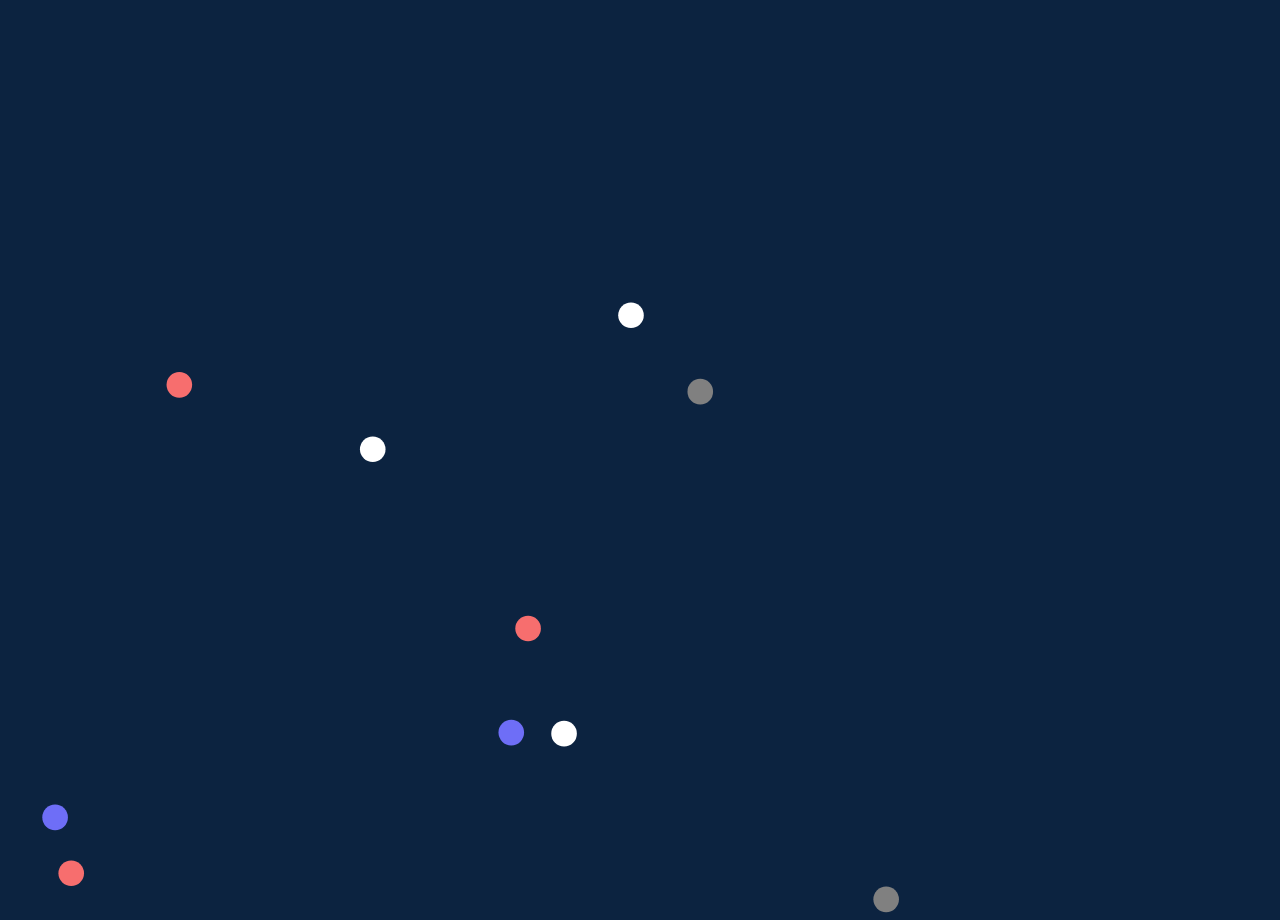
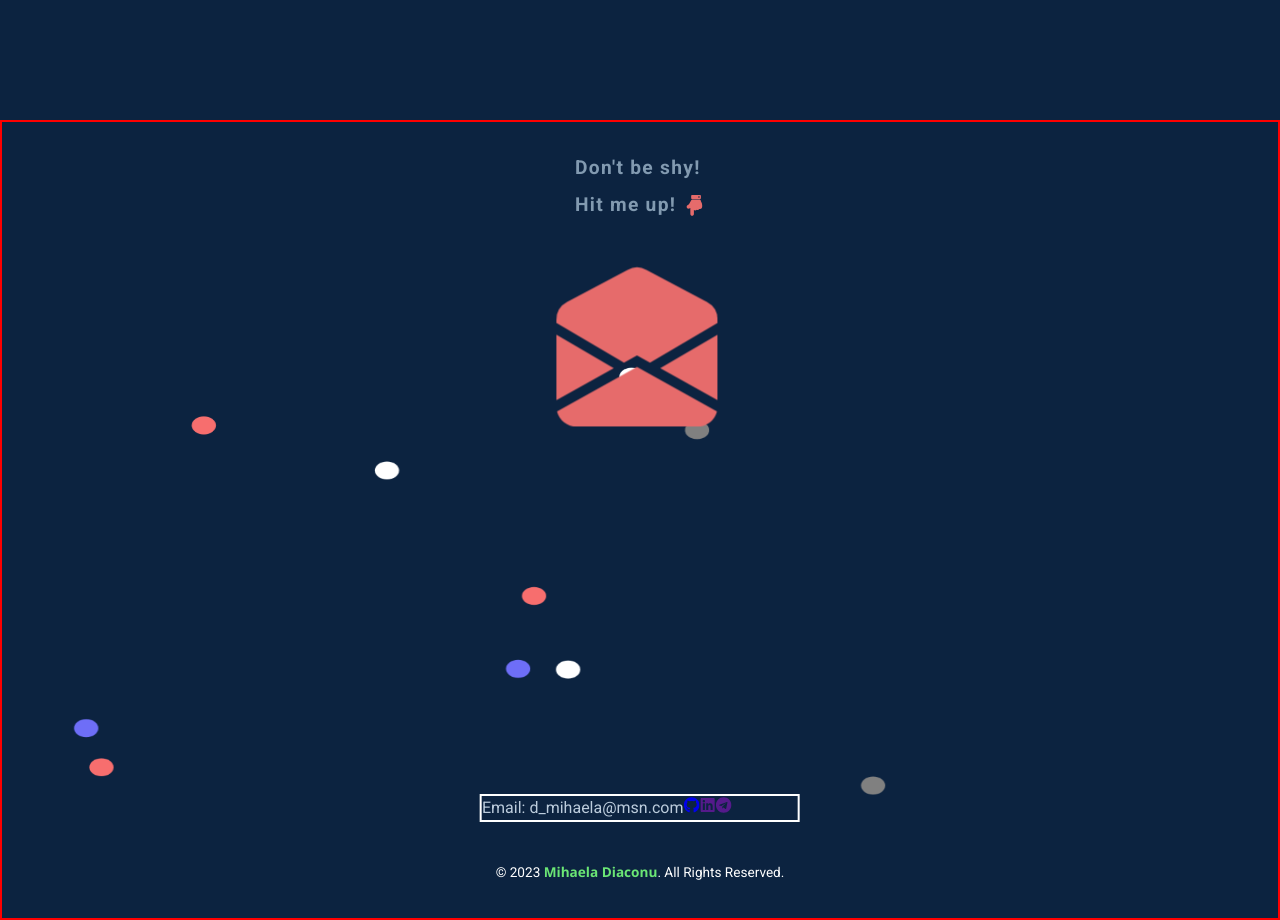
Before and after one commit to mdcodelab/mern-portofolio, a React (Create React App) app: page / in a window 1280 px wide. Shown: the part 2280-3200 px from the top of the page. Built offline with nearby package versions, Linux system fonts and the light colour scheme; a web font is replaced by a local one.

Commit message:
Contact - envelope

```diff
--- a/src/App.css
+++ b/src/App.css
@@ -38,8 +38,9 @@
     --transition: all 0.3s linear;
     --spacing: 0.1rem;
     --radius: 0.3rem;
-    --light-shadow: 0 5px 15px rgba(0, 0, 0, 0.1);
-    --dark-shadow: 0 5px 15px rgba(0, 0, 0, 0.2);
+    --light-shadow-1: 0 5px 15px rgba(255, 255, 255, 0.1);
+    --light-shadow-2: inset rgba(255, 255, 255, 0.35) 0px 2px 5px;
+    --dark-shadow-1: 0 5px 15px rgba(0, 0, 0, 0.2);
     --box-shadow: rgba(0, 0, 0, 0.16) 0px 3px 6px, rgba(0, 0, 0, 0.23) 0px 3px 6px;
     --max-width: 1400px;
     --fixed-width: 620px;
--- a/src/components/Sidebar.js
+++ b/src/components/Sidebar.js
@@ -42,7 +42,7 @@ const Sidebar = () => {
           <Link to="contact"
             onClick={() => handleClick("contact")}
             className={activeLink === "contact" ? "active" : ""}
-            smooth={true} offset={0}>
+            smooth={true} offset={-155}>
             Contact
           </Link>
         </li>
--- a/src/pages/Contact.js
+++ b/src/pages/Contact.js
@@ -1,6 +1,13 @@
-import React, { useEffect, useRef } from "react";
+import React, { useEffect, useRef, useState } from "react";
 import styled from "styled-components";
+import { BsFillEnvelopeOpenFill } from "react-icons/bs";
+import { IoMdClose } from "react-icons/io";
+import { FaHandPointDown } from "react-icons/fa";
+import { FaGithub } from "react-icons/fa";
+import { FaLinkedin } from "react-icons/fa";
+import { FaTelegram } from "react-icons/fa";
 
+//balls
 const getSize = (px) => window.innerWidth * px;
 
 const randomRangeExclusive = (min, max, excludeMin, excludeMax) => {
@@ -148,15 +155,184 @@ const Contact = () => {
     };
   }, []);
 
+  //form
+  const[isFormOpen, setFormOpen]=useState(false);
+  const[closeForm, setCloseForm]=useState(false);
+
+  function openForm() {
+
+  }
+
   return (
-    <Wrapper className="section__center">
-      <canvas ref={canvasRef} style={{ display: "block", width: "100%" }} />
+    <Wrapper className="section__center page-100" id="#contact">
+      <div className="hello">
+        <p className="hello__1">Don't be shy!</p>
+        <p className="hello__2">
+          <span>Hit me up! </span>
+          <FaHandPointDown className="hello__icon"></FaHandPointDown>
+        </p>
+      </div>
+      <canvas className="canvas" ref={canvasRef} />
+      <BsFillEnvelopeOpenFill
+        className="icon__envelope"
+        onClick={() => openForm()}
+      ></BsFillEnvelopeOpenFill>
+      <form className="form">
+        <div className="btn__close">
+          <IoMdClose className="btn__close__icon"></IoMdClose>
+        </div>
+        <div className="name">
+          <label>Name:</label>
+          <input type="text"></input>
+        </div>
+        <div className="rmail">
+          <label>E-mail:</label>
+          <input type="email"></input>
+        </div>
+        <div className="message">
+          <label>Your message:</label>
+          <textarea></textarea>
+        </div>
+        <button type="submit"></button>
+      </form>
+      <div className="copyright">
+        <div className="contact__icons">
+          <span>Email: d_mihaela@msn.com</span>
+            <a href="https://github.com/mdcodelab"><FaGithub></FaGithub></a>
+            <a href=""><FaLinkedin></FaLinkedin></a>
+            <a href=""><FaTelegram></FaTelegram></a>
+        </div>
+        <p style={{ color: "white" }}>
+          &copy; {new Date().getFullYear()} <span>Mihaela Diaconu</span>. All
+          Rights Reserved.
+        </p>
+      </div>
     </Wrapper>
   );
 };
 
 const Wrapper = styled.div`
+  border: 2px solid red;
+  position: relative;
+  display: flex;
+  align-items: center;
+  justify-content: center;
 
+  .canvas {
+    display: block;
+    width: 100%;
+    height: 70vh;
+  }
+
+  .hello {
+    position: absolute;
+    top: 2rem;
+    left: 50%;
+    transform: translateX(-50%);
+    letter-spacing: var(--spacing);
+  }
+
+  .hello__1,
+  .hello__2 {
+    margin: 0;
+    padding: 0;
+    color: var(--clr-grey-6);
+    font-weight: bold;
+    letter-spacing: 0.08rem;
+  }
+
+  .hello__2 {
+    margin-top: 0.5rem;
+    display: flex;
+    align-items: center;
+  }
+
+  .hello__icon {
+    display: block;
+    margin-left: 0.5rem;
+    cursor: pointer;
+    font-size: 1.3rem;
+    color: var(--clr-red-light-1);
+    transition: all 2s ease;
+  }
+
+  .hello__icon:hover {
+    transform: translateY(10px);
+    color: var(--clr-grey-6);
+  }
+
+  .icon__envelope {
+    display: flock;
+    font-size: 10rem;
+    position: absolute;
+    top: 9rem;
+    left: 43.5%;
+    z-index: 10;
+    color: var(--clr-red-light-1);
+    cursor: pointer;
+    transition: all 2.5s ease;
+    animation: expand 3s infinite;
+  }
+
+  @keyframes expand {
+    0% {
+      transform: scale(1);
+    }
+    50% {
+      transform: scale(1.2);
+    }
+    100% {
+      transform: scale(1);
+    }
+  }
+
+  .icon__envelope:hover {
+    color: var(--clr-grey-6);
+  }
+
+  //form
+  .form {
+    width: 290px;
+    height: 300px;
+    border: 2px solid white;
+    position: absolute;
+    z-index: 2;
+    top: 198px;
+    left: 50%;
+    transform: translateX(-50%);
+    border: 0.08px solid var(--clr-grey-6);
+    border-radius: 0.3rem;
+    box-shadow: var(--light-shadow-2);
+    display: none;
+  }
+
+  //icons
+  .contact__icons {
+    position: absolute;
+    bottom: 5rem;
+    left: 50%;
+    transform: translateX(-50%);
+    width: 20rem;
+    border: 2px solid white;
+  }
+
+  //copyright
+  .copyright {
+    position: absolute;
+    bottom: 1rem;
+    left: 50%;
+    transform: translateX(-50%);
+  }
+
+  .copyright p {
+    font-size: 0.85rem;
+  }
+
+  .copyright p span {
+    font-family: "Open Sans", sans-serif;
+    color: var(--clr-green-light-1);
+    font-weight: bold;
+  }
 `;
 
 export default Contact;
```
